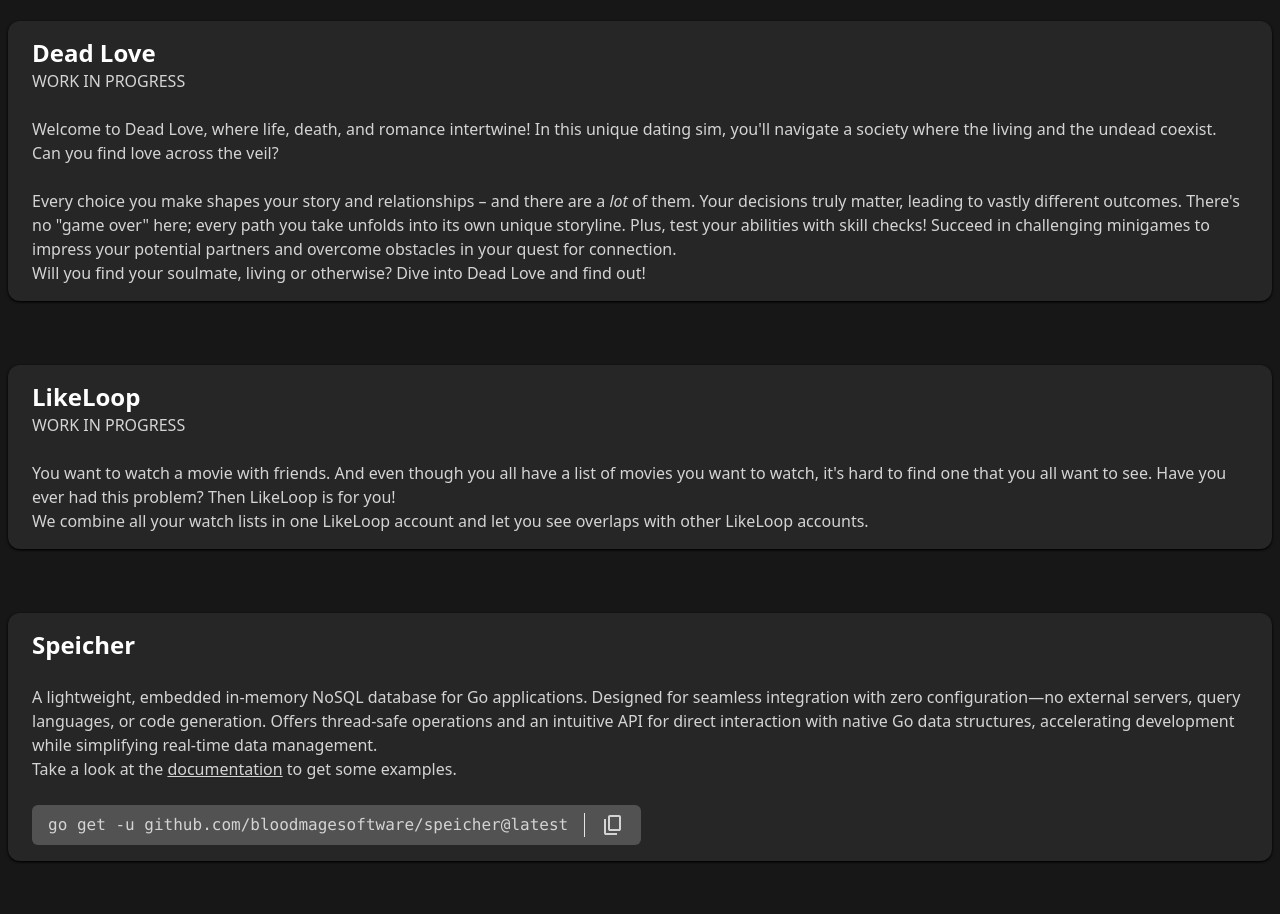
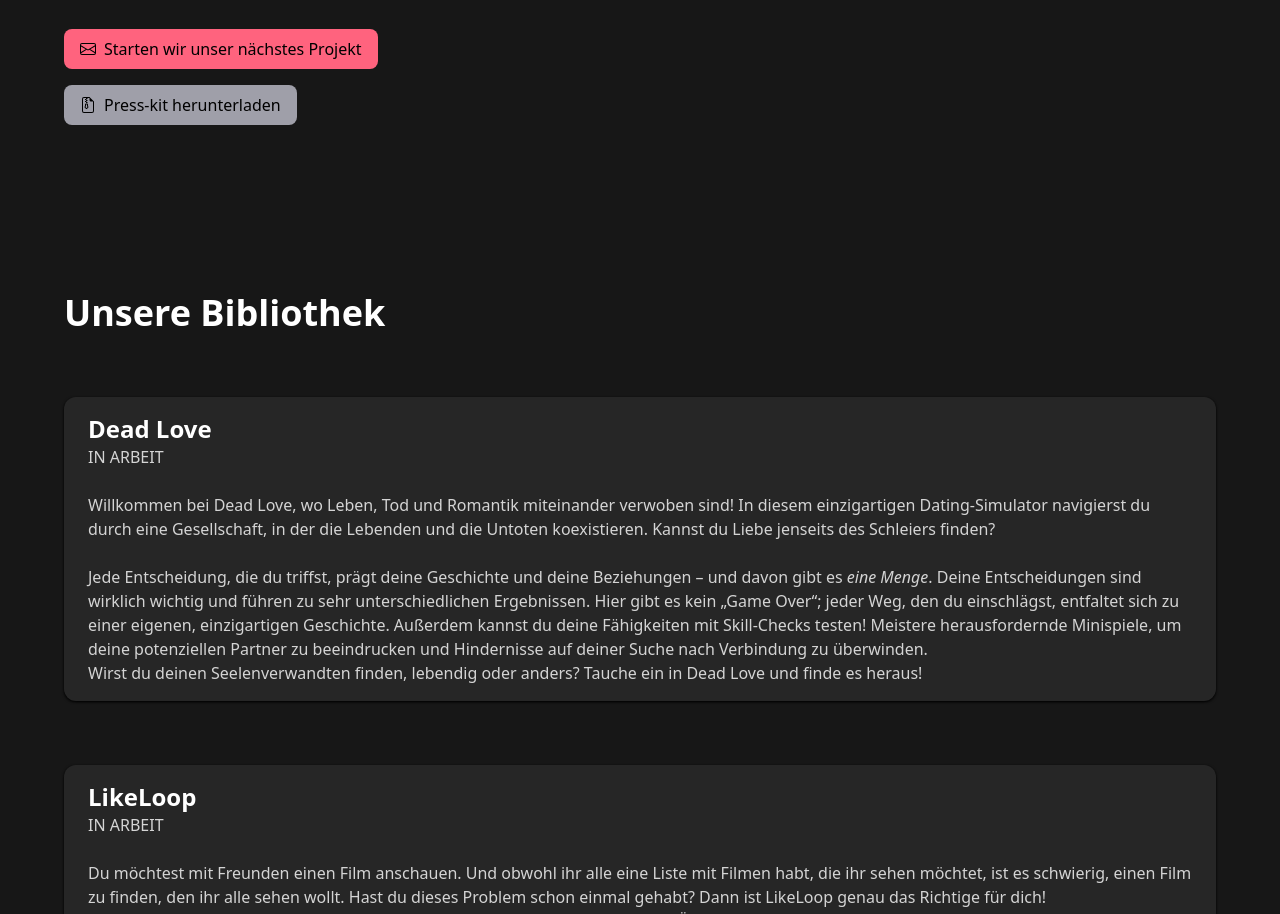
Before and after one commit to bloodmagesoftware/homepage, an Astro site: page / in a window 1280 px wide. Shown: the part 579-1493 px from the top of the page. Built offline with nearby package versions, Linux system fonts and the light colour scheme; Astro itself is replaced by a stand-in of ours.

Commit message:
better website

```diff
--- a/src/components/Card.astro
+++ b/src/components/Card.astro
@@ -6,7 +6,7 @@ interface Props {
 
 <section
   id={Astro.props.id}
-  class="block py-4 px-6 my-16 rounded-xl shadow md:mx-auto bg-neutral-800 shadow-black md:w-[calc(100dvw-1rem)] md:max-w-[101rem]"
+  class="block py-4 px-6 my-16 rounded-xl shadow bg-neutral-800 shadow-black"
 >
   <slot />
 </section>
--- a/src/layouts/Layout.astro
+++ b/src/layouts/Layout.astro
@@ -20,7 +20,7 @@ export interface Props {
   <body class="flex flex-col min-h-dvh">
     <div class="flex-grow">
       <Header h1={Astro.props.h1 ?? false} />
-      <main class="px-2 md:px-0">
+      <main class="max-w-6xl w-[calc(100%-2rem)] mx-auto">
         <slot />
       </main>
     </div>
--- a/src/pages/index.astro
+++ b/src/pages/index.astro
@@ -14,69 +14,107 @@ import Card from "../components/Card.astro";
 ---
 
 <Layout h1={true}>
-  <p class="text-pretty"></p>
+  <section
+    class="mt-64 mb-42 grid-cols-[1fr_1fr] grid-rows-[auto_auto_auto_auto] gap-4"
+  >
+    <h2 class="text-4xl font-bold text-white text-balance">
+      Unsere Software: Spaß statt Frust
+    </h2>
+    <p class="mt-8 max-w-4xl text-balance">
+      Wir sind ein kleines Team ambitionierter Entwickler mit einer gemeinsamen
+      Mission.
+    </p>
+    <p class="mb-8 mt-4 max-w-4xl text-balance">
+      Wir schaffen hochwertige Software, die du gerne nutzt. Deine Vision steht
+      bei uns im Mittelpunkt. Ob du eine komplexe Unternehmenssoftware,
+      innovative Entwicklertools oder ein fesselndes Videospiel benötigst, wir
+      setzen deine Ideen mit Leidenschaft um. Wir arbeiten eng mit dir zusammen
+      und konzentrieren uns auf das Wesentliche. Wir schaffen Lösungen, die
+      echten Mehrwert bieten und Freude bereiten.
+    </p>
+    <a
+      class="flex gap-2 flex-row items-center w-fit rounded-lg bg-rose-400 text-black px-4 py-2 my-4 mr-4"
+      href="mailto:contact@bloodmagesoftware.de"
+    >
+      <svg
+        xmlns="http://www.w3.org/2000/svg"
+        width="16"
+        height="16"
+        fill="currentColor"
+        viewBox="0 0 16 16"
+      >
+        <path
+          d="M0 4a2 2 0 0 1 2-2h12a2 2 0 0 1 2 2v8a2 2 0 0 1-2 2H2a2 2 0 0 1-2-2zm2-1a1 1 0 0 0-1 1v.217l7 4.2 7-4.2V4a1 1 0 0 0-1-1zm13 2.383-4.708 2.825L15 11.105zm-.034 6.876-5.64-3.471L8 9.583l-1.326-.795-5.64 3.47A1 1 0 0 0 2 13h12a1 1 0 0 0 .966-.741M1 11.105l4.708-2.897L1 5.383z"
+        ></path>
+      </svg>
+      <span>Starten wir unser nächstes Projekt</span>
+    </a>
+    <a
+      class="flex gap-2 flex-row items-center w-fit rounded-lg bg-zinc-400 text-black px-4 py-2 my-4"
+      download="bloodmage_software_press_kit.zip"
+      href="/static/press_kit.zip"
+    >
+      <svg
+        xmlns="http://www.w3.org/2000/svg"
+        width="16"
+        height="16"
+        fill="currentColor"
+        class="bi bi-file-earmark-zip"
+        viewBox="0 0 16 16"
+      >
+        <path
+          d="M5 7.5a1 1 0 0 1 1-1h1a1 1 0 0 1 1 1v.938l.4 1.599a1 1 0 0 1-.416 1.074l-.93.62a1 1 0 0 1-1.11 0l-.929-.62a1 1 0 0 1-.415-1.074L5 8.438zm2 0H6v.938a1 1 0 0 1-.03.243l-.4 1.598.93.62.929-.62-.4-1.598A1 1 0 0 1 7 8.438z"
+        ></path>
+        <path
+          d="M14 4.5V14a2 2 0 0 1-2 2H4a2 2 0 0 1-2-2V2a2 2 0 0 1 2-2h5.5zm-3 0A1.5 1.5 0 0 1 9.5 3V1h-2v1h-1v1h1v1h-1v1h1v1H6V5H5V4h1V3H5V2h1V1H4a1 1 0 0 0-1 1v12a1 1 0 0 0 1 1h8a1 1 0 0 0 1-1V4.5z"
+        ></path>
+      </svg>
+      <span>Press-kit herunterladen</span>
+    </a>
+  </section>
 
-  <h2
-    class="mx-auto mt-8 text-4xl font-bold text-white md:px-2 w-[calc(100dvw-1rem)] max-w-[101rem]"
-  >
-    The Company
-  </h2>
-  <Card id="contact">
-    <p class="text-xs text-neutral-500">E-Mail</p>
-    <Mailto class="text-white" address="contact@bloodmagesoftware.de" />
-
-    <p class="text-xs text-neutral-500 mt-4">Press Kit</p>
-    <a
-      class="block underline"
-      href="/static/press_kit.zip"
-      download="bloodmage_software_press_kit.zip">Download</a
-    >
-  </Card>
-
-  <br />
-
-  <h2
-    class="mx-auto mt-8 text-4xl font-bold text-white md:px-2 w-[calc(100dvw-1rem)] max-w-[101rem]"
-  >
-    Library
-  </h2>
+  <h2 class="mt-8 text-4xl font-bold text-white">Unsere Bibliothek</h2>
 
   <Card id="dead_love">
     <h3 class="text-2xl font-bold text-white">Dead Love</h3>
-    <p class="uppercase">Work in progress</p>
+    <p class="uppercase">In Arbeit</p>
     <br />
     <p class="text-pretty">
-      Welcome to Dead Love, where life, death, and romance intertwine! In this
-      unique dating sim, you'll navigate a society where the living and the
-      undead coexist. Can you find love across the veil?
+      Willkommen bei Dead Love, wo Leben, Tod und Romantik miteinander verwoben
+      sind! In diesem einzigartigen Dating-Simulator navigierst du durch eine
+      Gesellschaft, in der die Lebenden und die Untoten koexistieren. Kannst du
+      Liebe jenseits des Schleiers finden?
     </p>
     <br />
     <p class="text-pretty">
-      Every choice you make shapes your story and relationships – and there are
-      a <i>lot</i> of them. Your decisions truly matter, leading to vastly different
-      outcomes. There's no "game over" here; every path you take unfolds into its
-      own unique storyline. Plus, test your abilities with skill checks! Succeed
-      in challenging minigames to impress your potential partners and overcome obstacles
-      in your quest for connection.
+      Jede Entscheidung, die du triffst, prägt deine Geschichte und deine
+      Beziehungen – und davon gibt es <i>eine Menge</i>. Deine Entscheidungen
+      sind wirklich wichtig und führen zu sehr unterschiedlichen Ergebnissen.
+      Hier gibt es kein „Game Over“; jeder Weg, den du einschlägst, entfaltet
+      sich zu einer eigenen, einzigartigen Geschichte. Außerdem kannst du deine
+      Fähigkeiten mit Skill-Checks testen! Meistere herausfordernde Minispiele,
+      um deine potenziellen Partner zu beeindrucken und Hindernisse auf deiner
+      Suche nach Verbindung zu überwinden.
     </p>
     <p class="text-pretty">
-      Will you find your soulmate, living or otherwise? Dive into Dead Love and
-      find out!
+      Wirst du deinen Seelenverwandten finden, lebendig oder anders? Tauche ein
+      in Dead Love und finde es heraus!
     </p>
   </Card>
 
   <Card id="likeloop">
     <h3 class="text-2xl font-bold text-white">LikeLoop</h3>
-    <p class="uppercase">Work in progress</p>
+    <p class="uppercase">In Arbeit</p>
     <br />
     <p class="text-pretty">
-      You want to watch a movie with friends. And even though you all have a
-      list of movies you want to watch, it's hard to find one that you all want
-      to see. Have you ever had this problem? Then LikeLoop is for you!
+      Du möchtest mit Freunden einen Film anschauen. Und obwohl ihr alle eine
+      Liste mit Filmen habt, die ihr sehen möchtet, ist es schwierig, einen Film
+      zu finden, den ihr alle sehen wollt. Hast du dieses Problem schon einmal
+      gehabt? Dann ist LikeLoop genau das Richtige für dich!
     </p>
     <p class="text-pretty">
-      We combine all your watch lists in one LikeLoop account and let you see
-      overlaps with other LikeLoop accounts.
+      Wir kombinieren alle deine Watchlists in einem LikeLoop-Konto und zeigen
+      dir Überschneidungen mit anderen LikeLoop-Konten.
     </p>
   </Card>
 
@@ -84,19 +122,19 @@ import Card from "../components/Card.astro";
     <h3 class="text-2xl font-bold text-white">Speicher</h3>
     <br />
     <p class="text-pretty">
-      A lightweight, embedded in-memory NoSQL database for Go applications.
-      Designed for seamless integration with zero configuration—no external
-      servers, query languages, or code generation. Offers thread-safe
-      operations and an intuitive API for direct interaction with native Go data
-      structures, accelerating development while simplifying real-time data
-      management.
+      Eine leichtgewichtige, eingebettete In-Memory-NoSQL-Datenbank für
+      Go-Anwendungen. Entwickelt für nahtlose Integration ohne Konfiguration –
+      keine externen Server, Abfragesprachen oder Codegenerierung. Bietet
+      threadsichere Operationen und eine intuitive API für die direkte
+      Interaktion mit nativen Go-Datenstrukturen, wodurch die Entwicklung
+      beschleunigt und die Verwaltung von Echtzeitdaten vereinfacht wird.
     </p>
     <p>
-      Take a look at the <a
+      Werfe einen Blick in die <a
         class="underline"
         href="https://github.com/bloodmagesoftware/speicher/wiki"
-        target="_blank">documentation</a
-      > to get some examples.
+        target="_blank">Dokumentation</a
+      > um Beispiele zu sehen.
     </p>
     <br />
     <p
@@ -131,22 +169,25 @@ import Card from "../components/Card.astro";
     price="Free"
   >
     <p class="text-pretty">
-      Dive into the heart-pounding action of Mageanoid. As a powerful mage, your
-      task is to fend off relentless waves of undead skeletons with your magical
-      powers. Each second counts as you unleash your spells and dodge the deadly
-      strikes of their swords. How long can you survive in this epic twin-stick
-      shooter?
+      Tauche ein in die atemberaubende Action von Mageanoid. Als mächtiger
+      Magier ist es deine Aufgabe, mit deinen magischen Kräften unerbittliche
+      Wellen untoter Skelette abzuwehren. Jede Sekunde zählt, während du deine
+      Zaubersprüche entfesselst und den tödlichen Schlägen ihrer Schwerter
+      ausweichst. Wie lange kannst du in diesem epischen Twin-Stick-Shooter
+      überleben?
     </p>
     <ul>
       <li class="text-pretty">
-        Pixel art graphics that bring the undead world to life
+        Pixelgrafik, die die Welt der Untoten zum Leben erweckt
       </li>
-      <li class="text-pretty">Fast-paced twin-stick shooting action</li>
-      <li class="text-pretty">Endless waves of enemies to test your skills</li>
+      <li class="text-pretty">Rasante Twin-Stick-Shooter-Action</li>
+      <li class="text-pretty">
+        Endlose Wellen von Feinden, die deine Fähigkeiten auf die Probe stellen
+      </li>
     </ul>
 
     <Steam href="https://store.steampowered.com/app/3104840/Mageanoid/"
-      >Play on Steam</Steam
+      >Jetzt auf Steam spielen</Steam
     >
   </Game>
 </Layout>
--- a/src/pages/legal_notice.astro
+++ b/src/pages/legal_notice.astro
@@ -6,11 +6,7 @@ import Card from "../components/Card.astro";
 ---
 
 <Layout>
-  <h1
-    class="mx-auto mt-8 text-4xl font-bold text-white md:px-2 w-[calc(100dvw-1rem)] max-w-[101rem]"
-  >
-    Impressum / Legal Notice
-  </h1>
+  <h1 class="mt-8 text-4xl font-bold text-white">Impressum / Legal Notice</h1>
   <Card>
     <p>Inhalte gemäß §5 DDG</p>
     <br />
--- a/src/pages/privacy_policy.astro
+++ b/src/pages/privacy_policy.astro
@@ -4,9 +4,7 @@ import Card from "../components/Card.astro";
 ---
 
 <Layout>
-  <h1
-    class="mx-auto mt-8 text-4xl font-bold text-white md:px-2 w-[calc(100dvw-1rem)] max-w-[101rem]"
-  >
+  <h1 class="mt-8 text-4xl font-bold text-white">
     Datenschutzerklärung / Privacy policy
   </h1>
   <Card>
```
